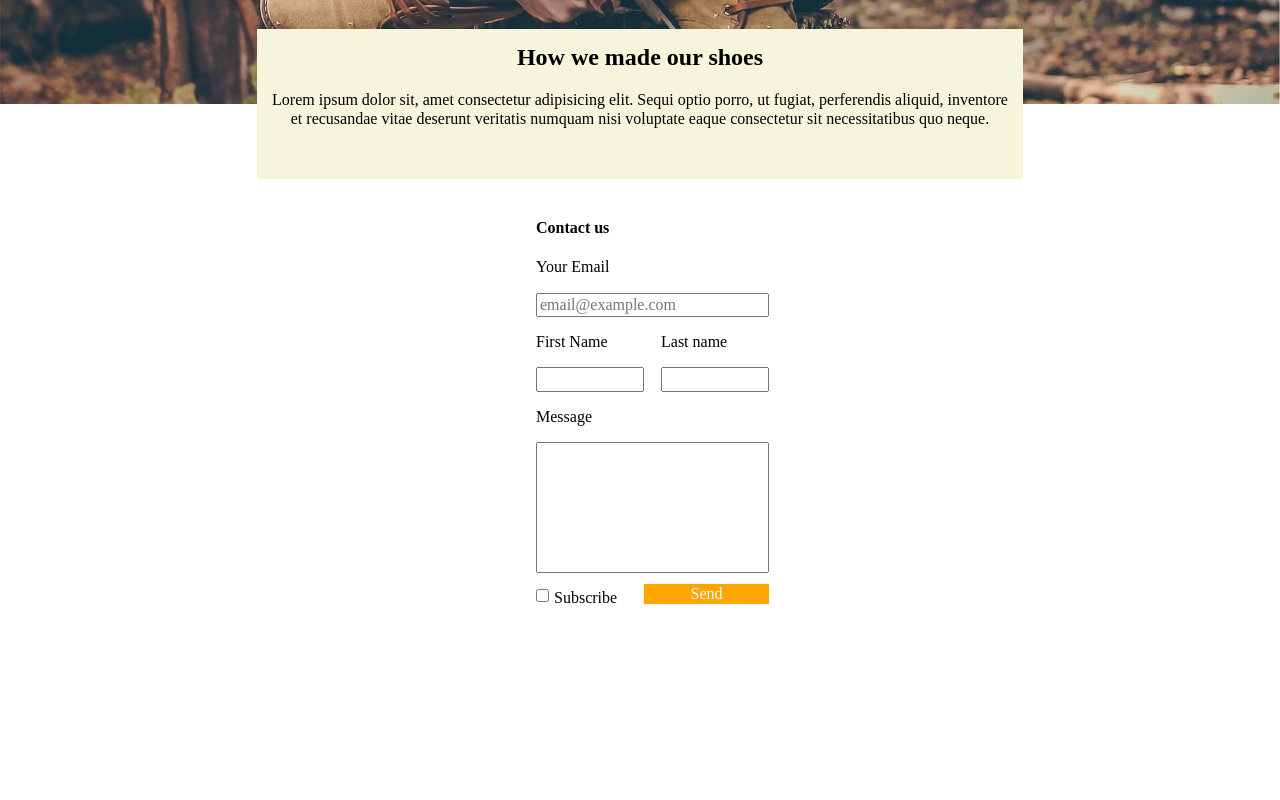
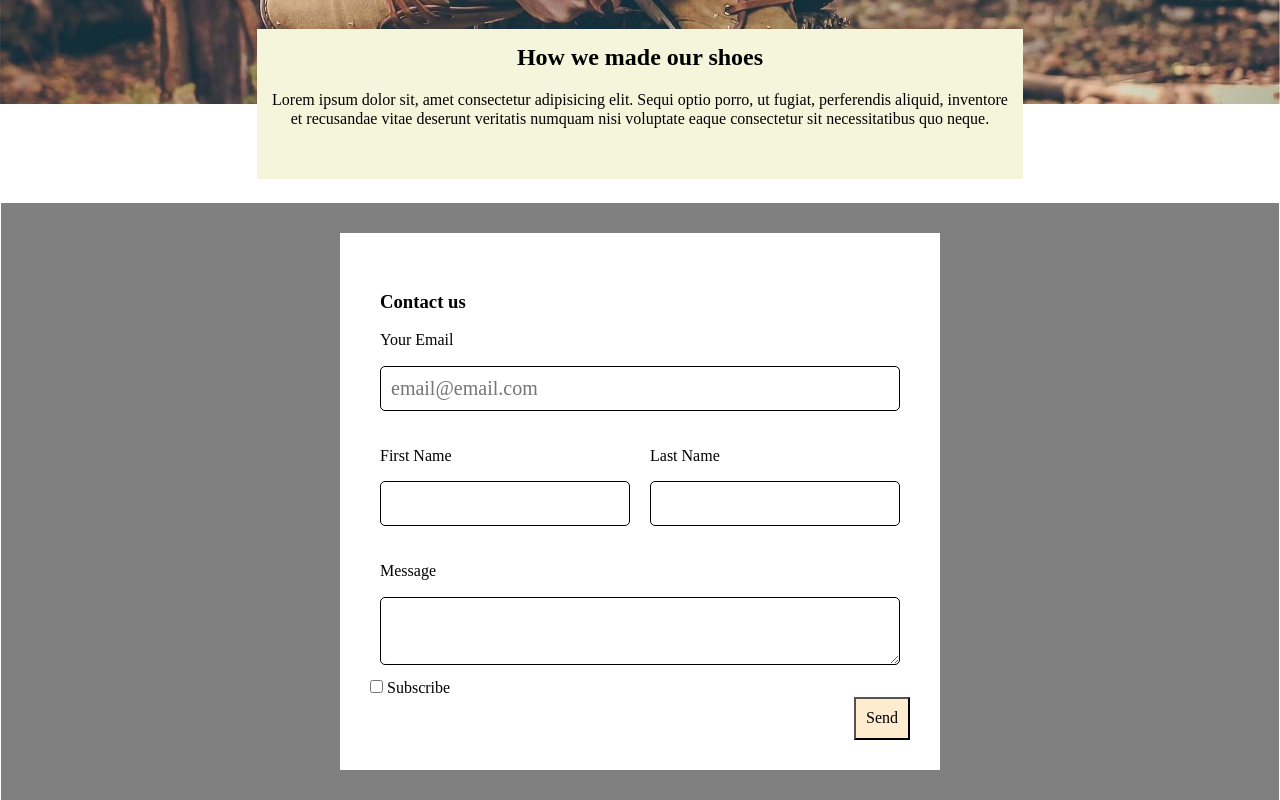
Before and after one commit to JinsanPark/html, a plain HTML site: page layout2.html in a window 1280 px wide. Shown: the part 396-1196 px from the top of the page. Before the commit the page ends 1040 px from the top, so only its background shows below. Drawn offline with Linux system fonts and the light colour scheme.

Commit message:
asdasdsad

```diff
--- a/css/main.css
+++ b/css/main.css
@@ -1,5 +1,9 @@
-div {
+div,input,textarea {
     box-sizing: border-box;
+}
+
+table {
+    border-collapse: collapse;
 }
 
 body {
@@ -131,44 +135,47 @@ body {
     padding-top: 15px;
 }
 
-.input-box {
-
-    width: 50%;
-    margin: auto;
-    margin-top: 50px;
-    display: flex;
-    justify-content: center;
-    align-items: center;
-
+.from-background {
+    background-color: grey;
+    padding: 30px;
 }
 
-.input-box div {
-    margin-left: 25px;
-    margin-left: 25px;
-
+.form-white {
+    background-color: white;
+    padding: 30px;
+    width: 80%;
+    max-width: 600px;
+    margin: auto;
 }
 
-.input-box .first-name, .input-box .last-name {
-    float: left;
-    width: 100px;
-
+.form-input {
+    box-sizing: border-box;
+    padding: 10px;
+    font-size: 20px;
+    border: 1px solid black;
+    border-radius: 5px;
+    width: 100%;
 }
 
-.input-box .first-name input {
-    width: 100px;
+.w-50 {
+    width: 50%;
+    float: left;
+    padding: 10px;
 }
 
-.input-box .last-name input {
-    width: 100px;
+.w-100 {
+    width: 100%;
+    padding: 10px;
 }
 
 .send-button {
+    padding: 10px;
+    background-color: blanchedalmond;
+    display: block;
+    margin-left: auto;
+    color: black;
+}
 
-    background-color: orange;
-    color: aliceblue;
-    float: right;
-    width: 125px;
-    border: none;
-    position: relative;
-    bottom: 40px;
+td,th {
+    border: 1px solid black;
 }
--- a/layout2.html
+++ b/layout2.html
@@ -28,39 +28,39 @@
                     nisi voluptate eaque consectetur sit necessitatibus quo neque.</p>
         </div>
 
-        <br>
+        <br><br><br><br>
 
-        <div class="input-box">
-
-            <form action="">
-                <h4 style="margin-left: 25px;">Contact us</h4>
-                    <div>
+        <div class="from-background">
+            <div class="form-white">
+                <form action="#">
+                    <div class="w-100">
+                        <h3>Contact us</h3>
                         <p>Your Email</p>
-                        <input type="email" placeholder="email@example.com" style="width: 225px;">
+                        <input type="email" class="form-input" placeholder="email@email.com">
                     </div>
-                    <div class="first-name">
+                    <div class="w-50">
                         <p>First Name</p>
-                        <input class="first-n" type="text">
+                        <input type="text" class="form-input">
                     </div>
-                    <div class="last-name">
-                        <p>Last name</p>
-                        <input type="text">
+                    <div class="w-50">
+                        <p>Last Name</p>
+                        <input type="text" class="form-input">
                     </div>
 
                     <div style="clear: both;"></div>
 
-                    <div class="mess-box">
+                    <div class="w-100">
                         <p>Message</p>
-                        <input type="text" style="height: 125px; width: 225px;">
+                        <textarea name="#" id="#" class="form-input"></textarea>
                     </div>
+
                     <div>
-                        <input type="checkbox" style="float: left; margin-right: 5px;" >
-                        <p>Subscribe</p>
+                        <input type="checkbox" id="sub">
+                        <label for="sub">Subscribe</label>
                         <button class="send-button">Send</button>
                     </div>
-
-                    <div style="clear: both;"></div>
                 </form>
+            </div>
         </div>
 
 
```
Also changed, not shown: cart.html (added, +37 -0 lines). Lines whose indentation alone changed are shown as unchanged.
